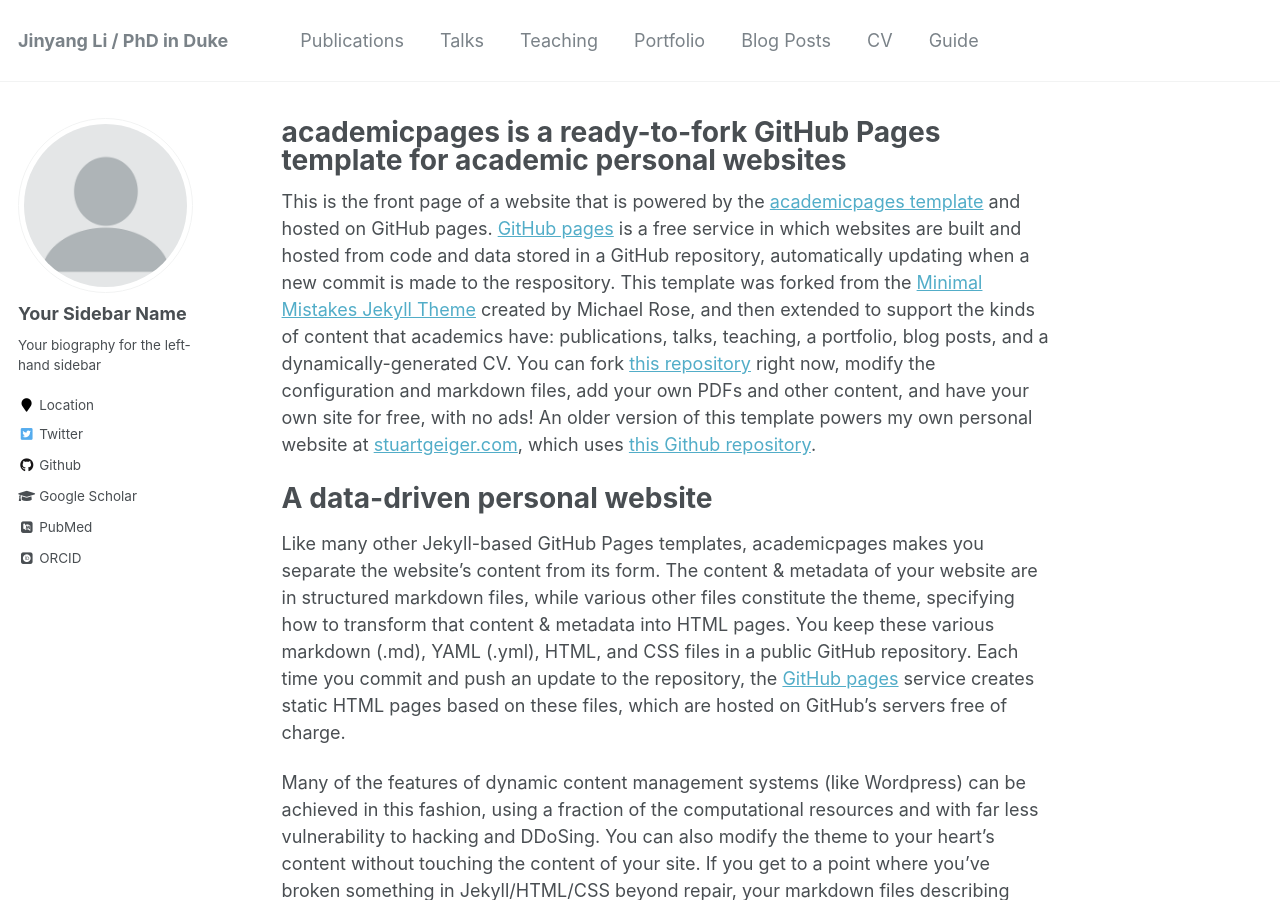
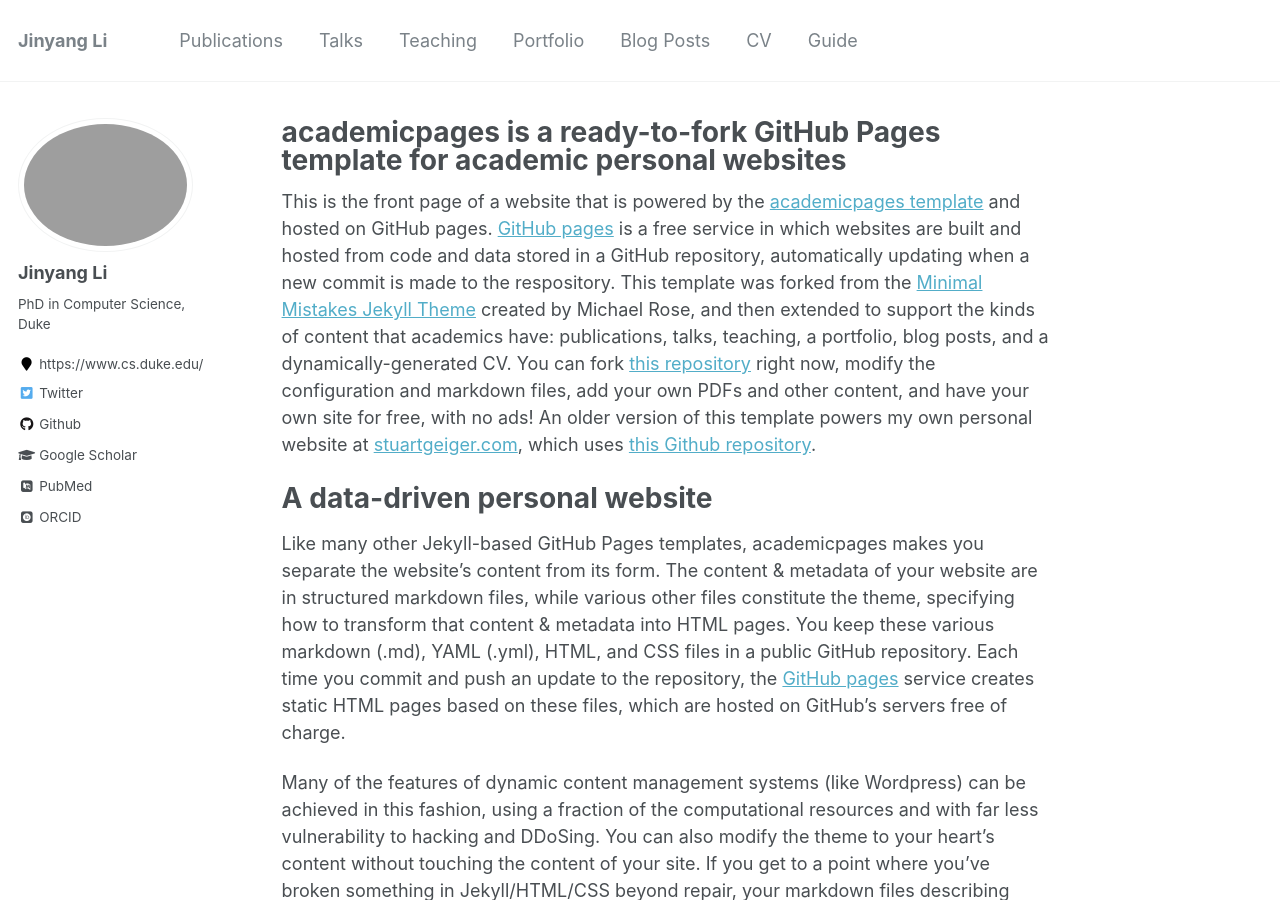
Before and after one commit to Golden-Sun-Li/jinyang-li.github.io, a Jekyll site: the page built from _pages/about.md, in a window 1280 px wide and 900 px high. Built offline with Jekyll 4.4.1, drawn with Linux system fonts in a browser that asks for light colours; some web fonts are replaced.

Commit message:
update config

```diff
--- a/_config.yml
+++ b/_config.yml
@@ -7,7 +7,7 @@
 
 # Site Settings
 locale                   : "en-US"
-title                    : "Jinyang Li / PhD in Duke"
+title                    : "Jinyang Li"
 title_separator          : "-"
 name                     : &name "Your Name"
 description              : &description "personal description"
@@ -80,10 +80,10 @@ analytics:
 
 # Site Author
 author:
-  name             : "Your Sidebar Name"
-  avatar           : "profile.png"
-  bio              : "Your biography for the left-hand sidebar"
-  location         : "Location"
+  name             : "Jinyang Li"
+  avatar           : "myphoto.png"
+  bio              : "PhD in Computer Science, Duke"
+  location         : "https://www.cs.duke.edu/"
   employer         :
   pubmed           : "https://www.ncbi.nlm.nih.gov/pubmed/?term=john+snow"
   googlescholar    : "http://yourfullgooglescholarurl.com"
```
